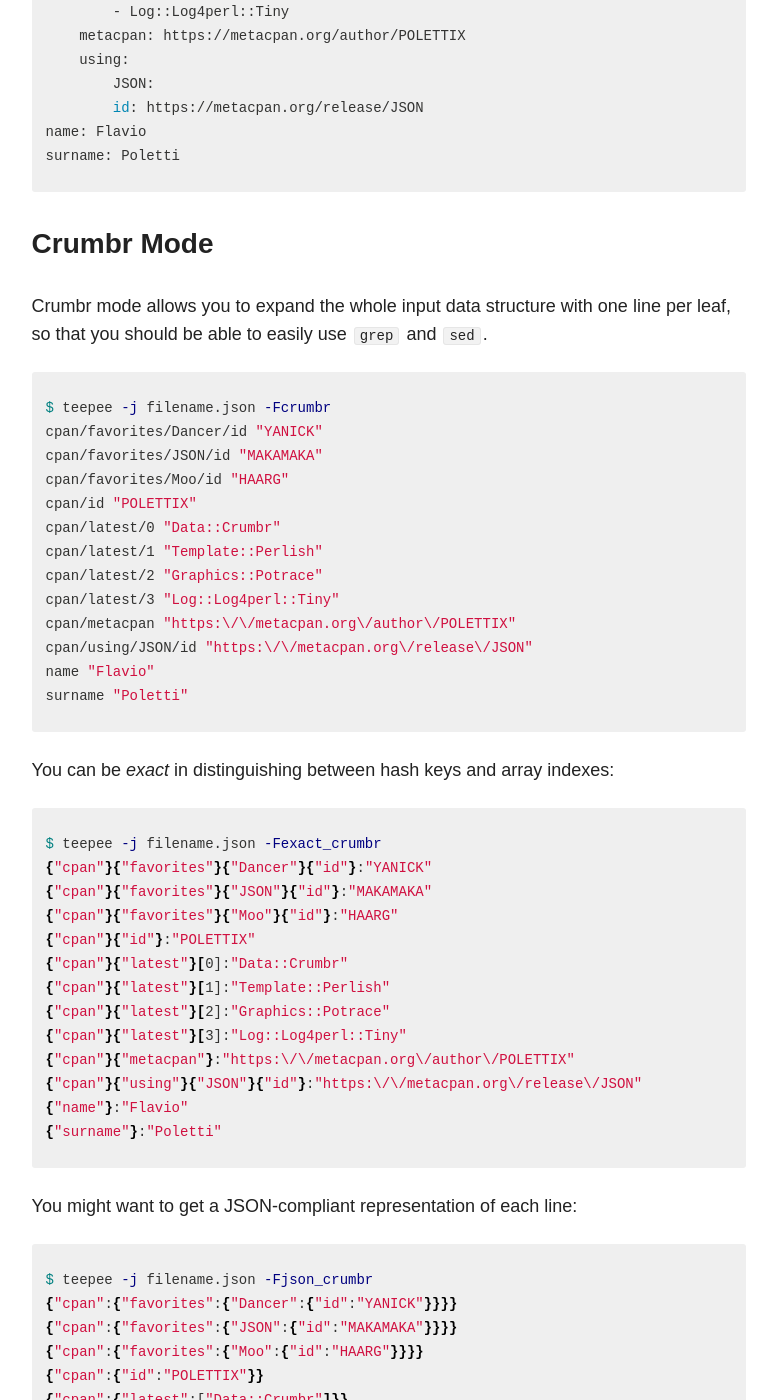
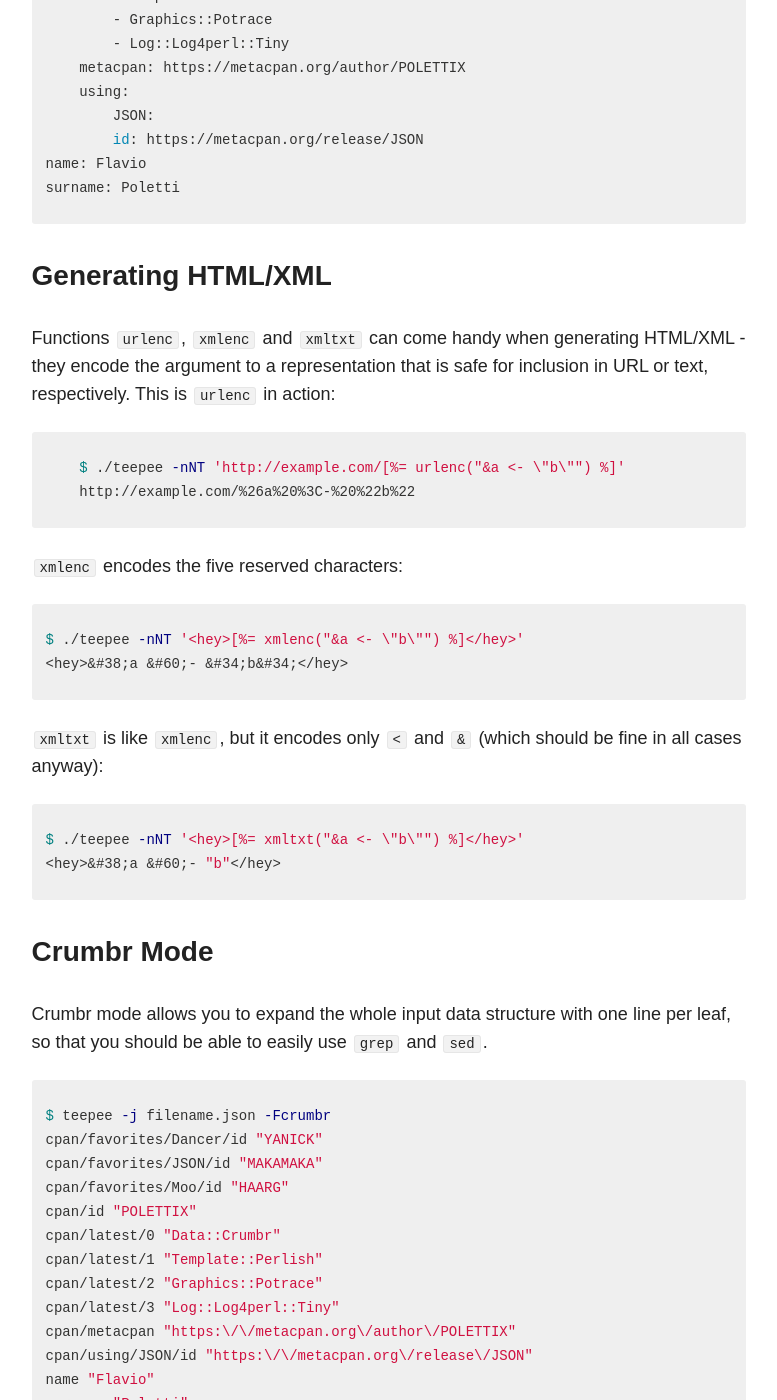
Before and after one commit to polettix/teepee, a Jekyll site: the page built from _posts/articles/2016-01-04-cheatsheet.md, in a window 1280 px wide and 1400 px high, scrolled down 7083 px. Shown: the whole window, without its empty margins (348-1125 px from the left). Built offline with Jekyll 4.4.1, drawn with Linux system fonts in a browser that asks for light colours; nearby versions of some CDN libraries.

Commit message:
Add stuff to cheatsheet article

```diff
--- a/_posts/articles/2016-01-04-cheatsheet.md
+++ b/_posts/articles/2016-01-04-cheatsheet.md
@@ -272,6 +272,34 @@ name: Flavio
 surname: Poletti
 {% endhighlight %}
 
+
+### Generating HTML/XML
+
+Functions `urlenc`, `xmlenc` and `xmltxt` can come handy when generating
+HTML/XML - they encode the argument to a representation that is safe for
+inclusion in URL or text, respectively. This is `urlenc` in action:
+
+{% highlight bash %}
+    $ ./teepee -nNT 'http://example.com/[%= urlenc("&a <- \"b\"") %]'
+    http://example.com/%26a%20%3C-%20%22b%22
+{% endhighlight %}
+
+`xmlenc` encodes the five reserved characters:
+
+{% highlight bash %}
+$ ./teepee -nNT '<hey>[%= xmlenc("&a <- \"b\"") %]</hey>'
+<hey>&#38;a &#60;- &#34;b&#34;</hey>
+{% endhighlight %}
+
+`xmltxt` is like `xmlenc`, but it encodes only `<` and `&` (which should be
+fine in all cases anyway):
+
+{% highlight bash %}
+$ ./teepee -nNT '<hey>[%= xmltxt("&a <- \"b\"") %]</hey>'
+<hey>&#38;a &#60;- "b"</hey>
+{% endhighlight %}
+
+
 ### Crumbr Mode
 
 Crumbr mode allows you to expand the whole input data structure with one
```
